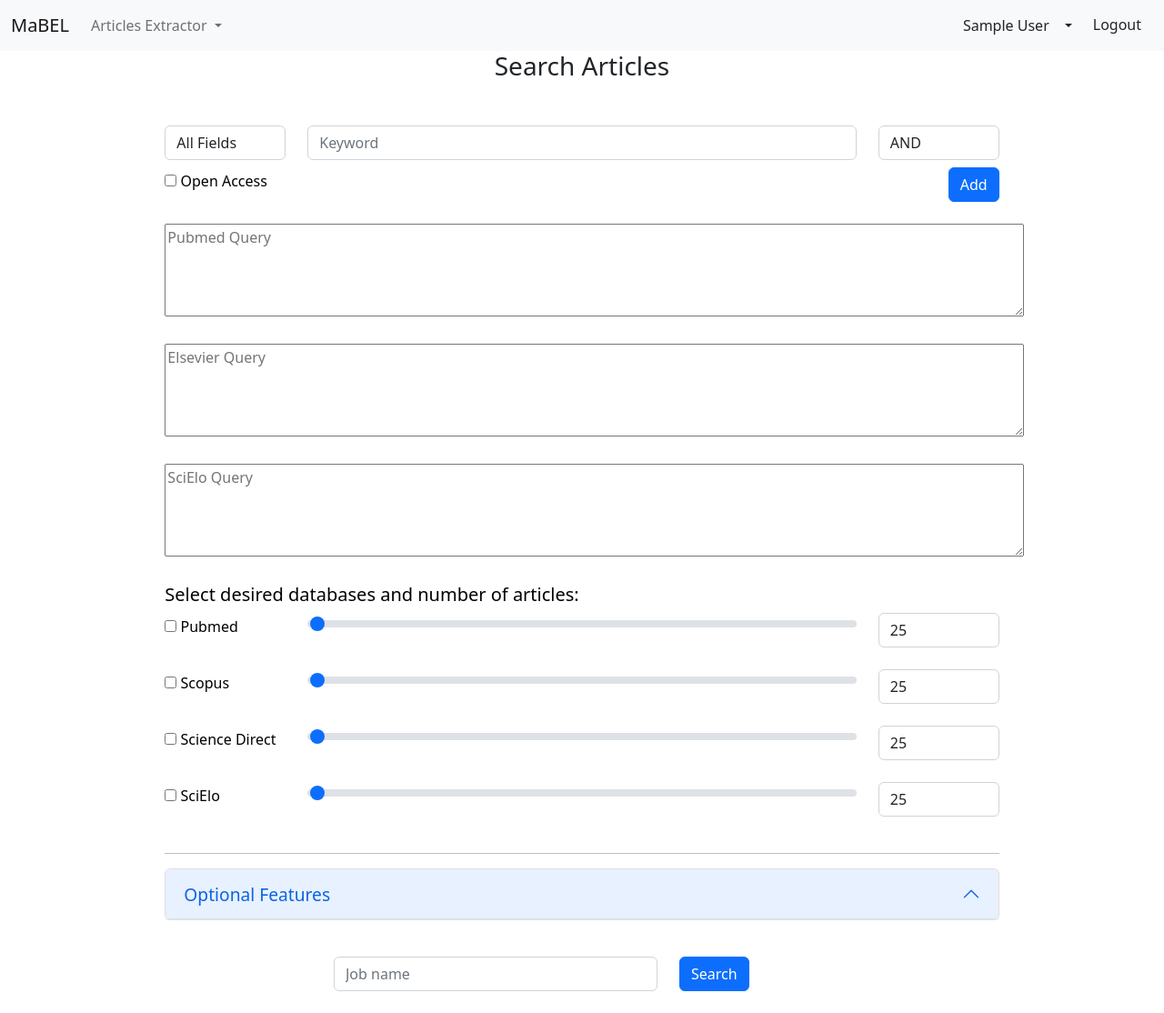
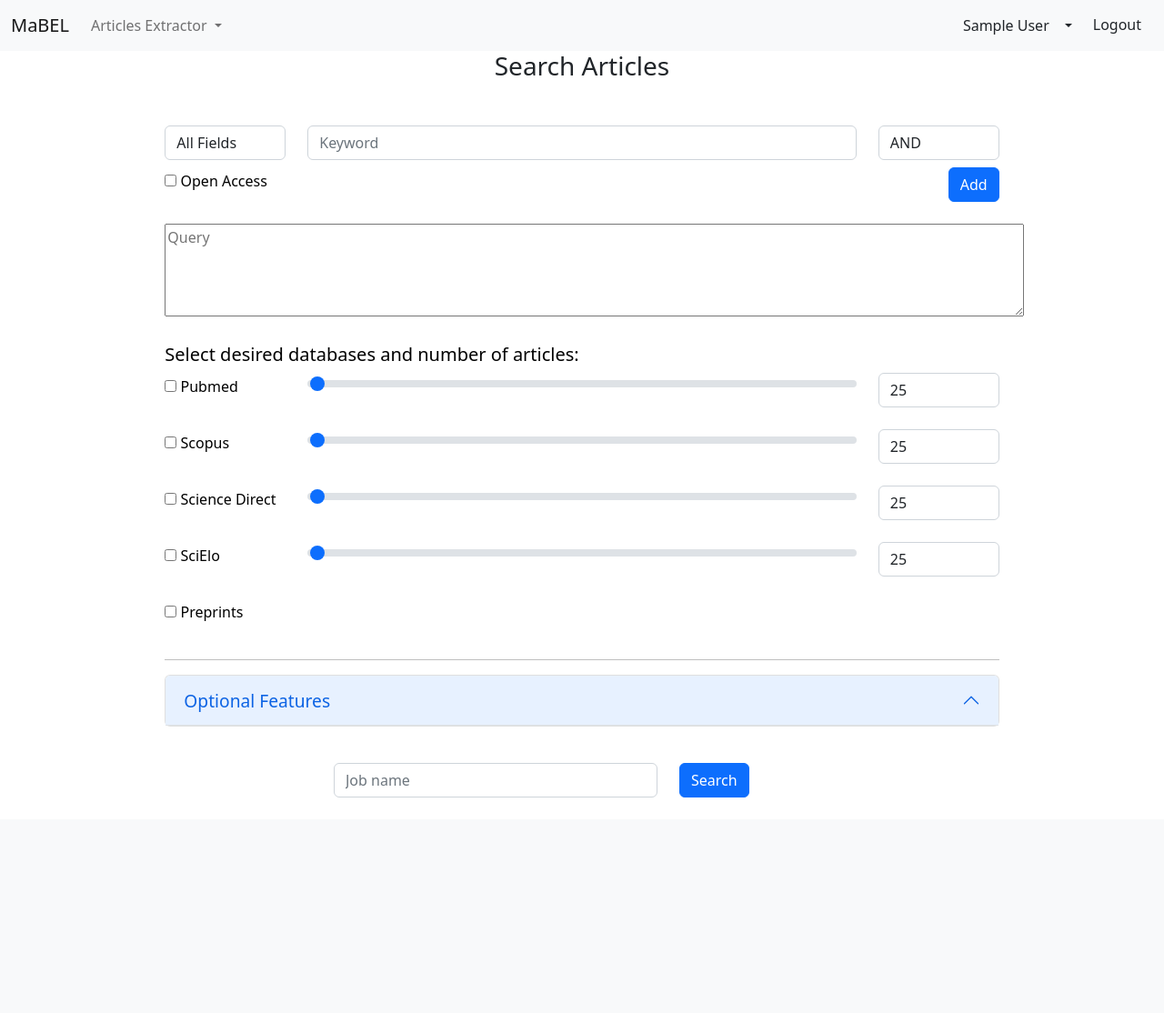
Before and after one commit to omixlab/Mabel, a Flask app: page /articles_extractor/ in a window 1280 px wide. Shown: the whole page at 91% size. After the commit the page ends 877 px from the top, so only its background shows below. Run offline with Flask 2, Linux system fonts and the light colour scheme; a user stored in the database is signed in; tables that the repository leaves empty hold one stand-in row (values such as "Sample post"); some libraries are stand-ins or nearby versions.

Commit message:
pprints em basic

```diff
--- a/src/routes.py
+++ b/src/routes.py
@@ -164,14 +164,15 @@
     # Query constructor
     if request.method == 'POST':
         if 'add_keyword' in request.form:
-            search_form.query_pubmed.data, search_form.query_elsevier.data, search_form.query_scielo.data = query_constructor.basic(
-                search_form.query_pubmed.data,
-                search_form.query_elsevier.data,
-                search_form.query_scielo.data,
-                query_form.tags.data,
-                query_form.keyword.data,
-                query_form.boolean.data,
-                query_form.open_access.data
+            search_form.query_pubmed.data, search_form.query_elsevier.data, search_form.query_scielo.data, search_form.query_pprint.data = query_constructor.basic(
+                pm_query=search_form.query_pubmed.data,
+                els_query=search_form.query_elsevier.data,
+                scielo_query=search_form.query_scielo.data,
+                ppr_query=search_form.query_pprint.data,
+                tag=query_form.tags.data,
+                keyword=query_form.keyword.data,
+                boolean=query_form.boolean.data,
+                open_access=query_form.open_access.data
             )
 
     return render_template("articles_extractor.html",
@@ -179,7 +180,8 @@
                             search_form = search_form,
                             entities = available_entities,
                             default_models = default_models,
-                            user_models = user_models,)
+                            user_models = user_models,
+                            show_queries = True)
 
 
 
--- a/src/templates/articles_extractor.html
+++ b/src/templates/articles_extractor.html
@@ -26,22 +26,28 @@
                 </div>
             </div>
             <br>
-            {% for database in ["pubmed", "elsevier", "scielo" ] %}
-            <div class="text-justify">{{search_form['query_' + database](placeholder = search_form['title_' + database] + ' Query')}}</div>
-            <br>
+            {% for database in ["pubmed", "elsevier", "scielo", "pprint"] %}
+                {% if database == "pubmed" %}
+                    <div class="text-justify">{{search_form['query_' + database](placeholder = 'Query')}}</div>
+                    <br>
+                {% else %}
+                    <div style="display: none;">{{search_form['query_' + database](placeholder = search_form['title_' + database] + ' Query')}}</div>
+                {% endif %}
             {% endfor %}
 
             <div class="text-justify">
                 <h5 class="text-start">Select desired databases and number of articles:</h5>
 
-                {% for database in ["pubmed", "scopus", "scidir", "scielo"] %}
+                {% for database in ["pubmed", "scopus", "scidir", "scielo", "pprint"] %}
                 <div class="row">
                     <div class="col-md-2 text-start">
                         {{ search_form['check_' + database](class='mt-2') }}
                         <label class="form-check-label" for="check_{{ database }}">{{ search_form['title_' + database] }}</label>
                     </div>
+                    {% if search_form['num_' + database] %}
                     <div class="col-md-8">{{ search_form['range_' + database](class='form-range', step=5, min=0, max=5000, id='range_' + database, oninput="outputUpdate('range_' + database + '.value')") }}</div>
                     <div class="col-md-2">{{ search_form['num_' + database](class='form-control', id='num_' + database) }}</div>
+                    {% endif %}
                 </div>
                 <br>
                 {% endfor %}
--- a/src/utils/dicts_tuples/flasky_tuples.py
+++ b/src/utils/dicts_tuples/flasky_tuples.py
@@ -4,12 +4,6 @@
     ("TITLE", "Title"),
     ("ABS", "Abstract"),
     ("AUTH", "Author"),
-    ("AFFIL", "Affiliation"),
-    ("PAGES", "Pages"),
-    ("VOLUME", "Volume"),
-    ("LANGUAGE", "Language"),
-    ("DOCTYPE", "Publication Type"),
-    ("PUBLISHER", "Publisher"),
 ]
 
 
@@ -201,3 +195,9 @@
     "ABS": "ab",
     "AUTH": "au",
 }
+
+to_pprint = {
+    "TITLE": "title",
+    "ABS": "abstract",
+    "AUTH": "authors",
+}
```
Also changed, not shown: src/utils/query_constructor.py (+18 -6 lines).
